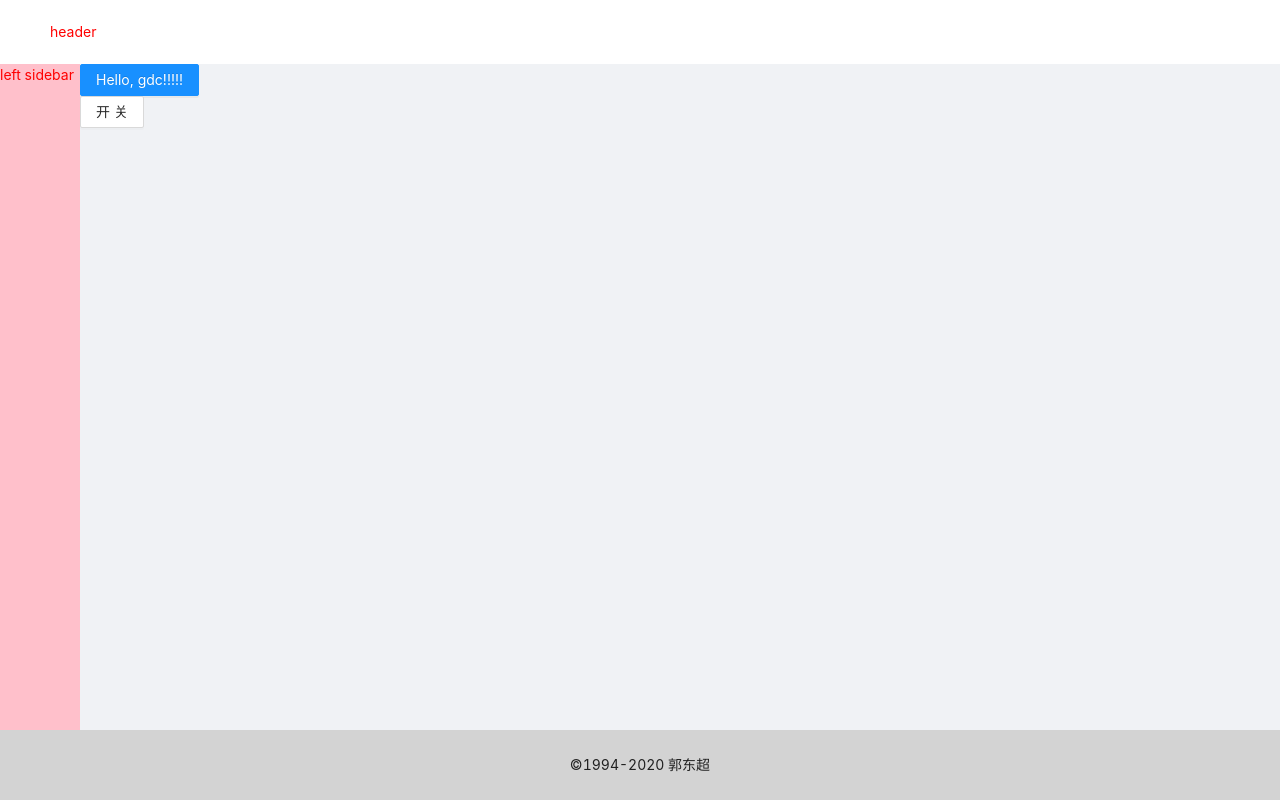
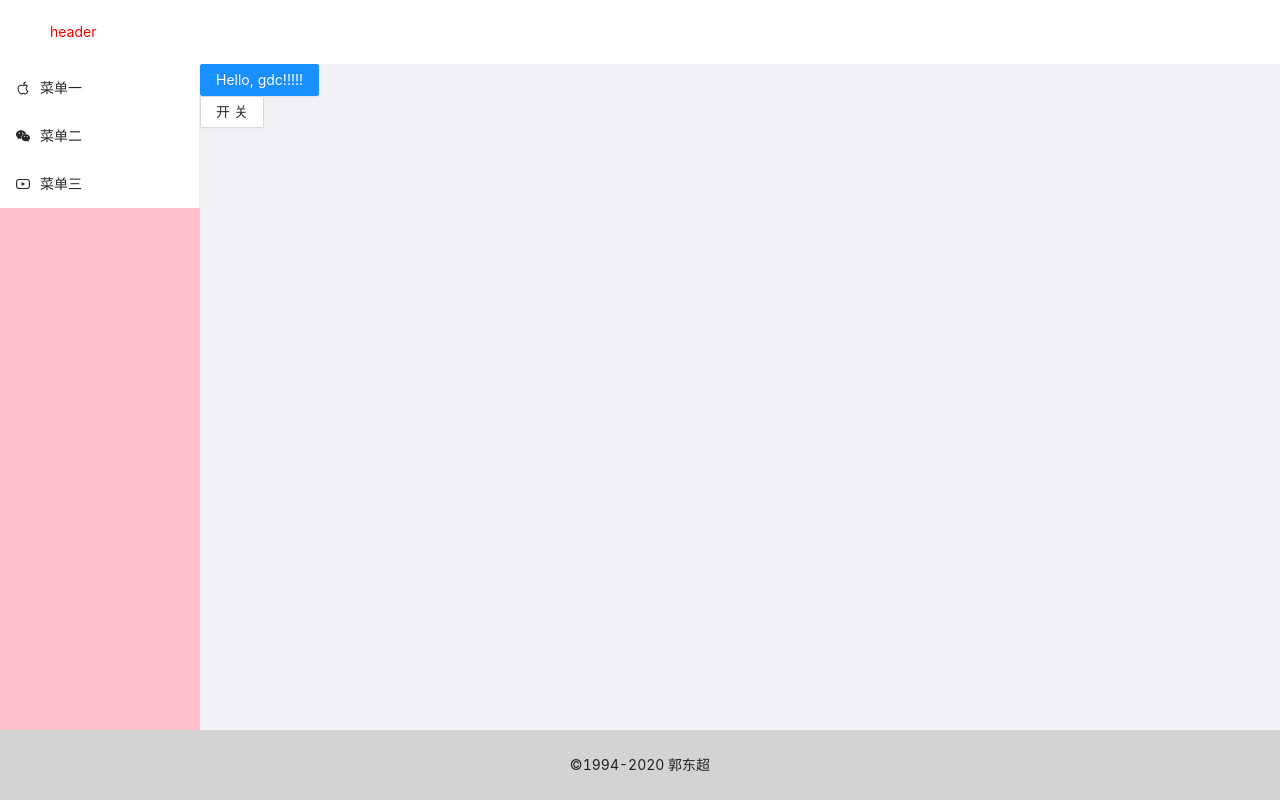
Before and after one commit to GDCPedro/gdc, a React (Create React App) app: page / in a window 1280 px wide. Built offline with nearby package versions, Linux system fonts and the light colour scheme.

Commit message:
feat(*) ...

```diff
--- a/package.json
+++ b/package.json
@@ -12,6 +12,7 @@
     "@types/react": "^16.9.35",
     "@types/react-dom": "^16.9.8",
     "@types/react-router": "^5.1.7",
+    "@types/recoil": "0.0.0",
     "antd": "^4.3.1",
     "axios": "^0.19.2",
     "http-proxy-middleware": "^1.0.4",
@@ -20,6 +21,7 @@
     "react-dom": "^16.13.1",
     "react-router": "^5.2.0",
     "react-scripts": "3.4.1",
+    "recoil": "0.0.8",
     "typescript": "^3.7.5"
   },
   "scripts": {
--- a/src/App.tsx
+++ b/src/App.tsx
@@ -1,11 +1,19 @@
 import React from "react";
 // import { Router, Route, Link } from "react-router";
+import {
+  RecoilRoot,
+  atom,
+  selector,
+  useRecoilState,
+  useRecoilValue,
+} from "recoil";
 
 import "./App.scss";
 import "antd/dist/antd.css";
 
 import Hello from "./components/Hello";
 import GDCFooter from "./layout/GDCFooter";
+import SideMenu from "./layout/SideMenu";
 
 // antd的中文
 import zhCN from "antd/es/locale/zh_CN";
@@ -16,11 +24,12 @@ const { Header, Sider, Content, Footer } = { ...Layout };
 function App() {
   return (
     <ConfigProvider locale={zhCN}>
+      <RecoilRoot>
         <Layout className="layout">
           <Header className="header">header</Header>
           <Layout className="sub-layout">
-          <Sider defaultCollapsed={true} className="left-sidebar">
-            left sidebar
+            <Sider className="left-sidebar">
+              <SideMenu />
             </Sider>
             <Content>
               <Hello name="gdc" level={5}></Hello>
@@ -31,6 +40,7 @@ function App() {
             <GDCFooter />
           </Footer>
         </Layout>
+      </RecoilRoot>
     </ConfigProvider>
   );
 }
--- a/src/layout/GDCFooter.tsx
+++ b/src/layout/GDCFooter.tsx
@@ -1,13 +1,10 @@
-import React, { Component } from "react";
-import "../App.scss";
+import React, { ReactElement } from "react";
 
-interface Props {}
-interface State {}
+interface Props {
+  name?: string;
+}
 
-export default class GDCFooter extends Component<Props, State> {
-  state = {};
-
-  render() {
-    return <div className="gdc-footer">&copy;1994-2020&nbsp;郭东超</div>;
-  }
+export default function GDCFooter(props: Props): ReactElement {
+  console.log(props.name);
+  return <div className="gdc-footer">&copy;1994-2020&nbsp;郭东超</div>;
 }
--- /dev/null
+++ b/src/layout/SideMenu.tsx
@@ -0,0 +1,58 @@
+import React, { Component, ReactElement, JSXElementConstructor } from "react";
+import { Menu } from "antd";
+import {
+  AppleOutlined,
+  WechatOutlined,
+  YoutubeOutlined,
+} from "@ant-design/icons";
+
+interface IMenuItem {
+  key: string;
+  title: string;
+  icon: JSX.Element;
+}
+
+interface Props {}
+interface State {
+  items: Array<IMenuItem>;
+}
+
+export default class SideMenu extends Component<Props, State> {
+  state: State = {
+    items: [
+      {
+        key: "1",
+        title: "菜单一",
+        icon: <AppleOutlined />,
+      },
+      {
+        key: "2",
+        title: "菜单二",
+        icon: <WechatOutlined />,
+      },
+      {
+        key: "3",
+        title: "菜单三",
+        icon: <YoutubeOutlined />,
+      },
+    ],
+  };
+
+  handleClickMenu(target: any) {
+    console.log(target);
+  }
+
+  render() {
+    return (
+      <div>
+        <Menu onClick={this.handleClickMenu}>
+          {this.state.items.map((item) => (
+            <Menu.Item key={item.key} title={item.title} icon={item.icon}>
+              {item.title}
+            </Menu.Item>
+          ))}
+        </Menu>
+      </div>
+    );
+  }
+}
--- /dev/null
+++ b/src/state/index.ts
@@ -0,0 +1,6 @@
+import { atom } from "recoil";
+
+const sideBar = atom({
+  key: "sideBar", // unique ID (with respect to other atoms/selectors)
+  default: false
+})
```
Also changed, not shown: 1 other file (tests, documents, lock files or other folders). Lines whose indentation alone changed are shown as unchanged.
